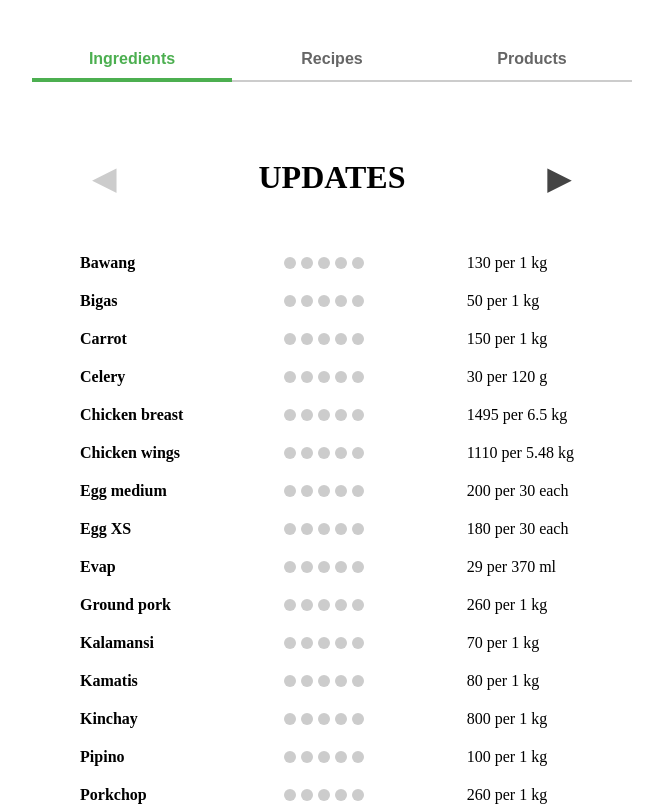
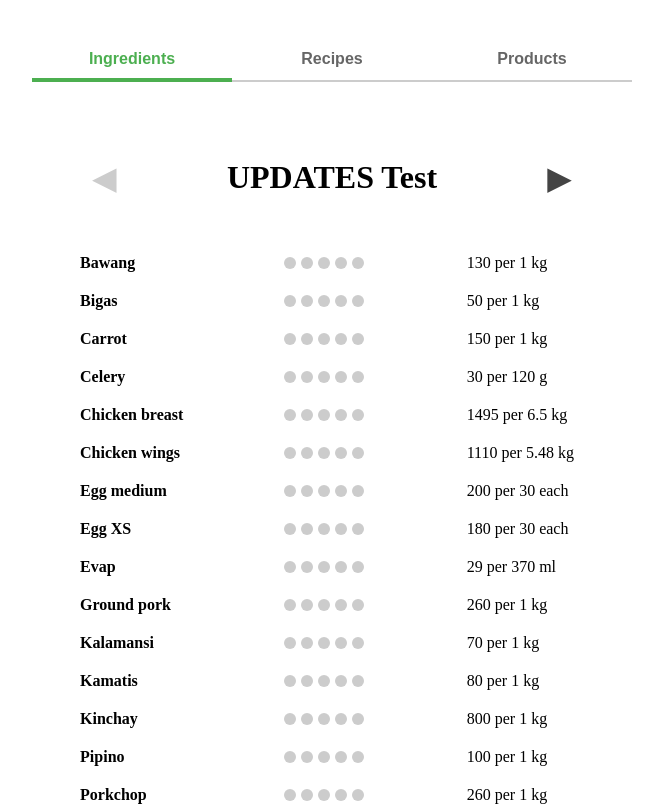
Before and after one commit to enzoperce35/mb-ingredients, a React (Vite) app: page / in a window 1280 px wide. Shown: the top 806 px of the page, without its empty margins (308-971 px from the left). Built offline with nearby package versions, Linux system fonts and the light colour scheme.

Commit message:
test deploy to track error

```diff
--- a/src/app/ingredients/ingredients.jsx
+++ b/src/app/ingredients/ingredients.jsx
@@ -29,7 +29,7 @@ function Header() {
   const isOnChanges = path === '/ingredient-changes';
 
   const title = isOnMain
-    ? 'UPDATES'
+    ? 'UPDATES Test'
     : isOnChanges
     ? 'CHANGES'
     : path.startsWith('/ingredient/')
```
